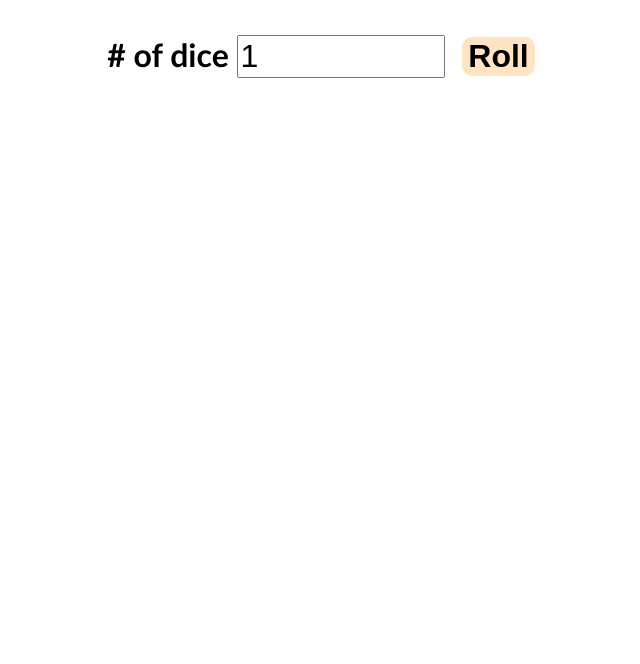
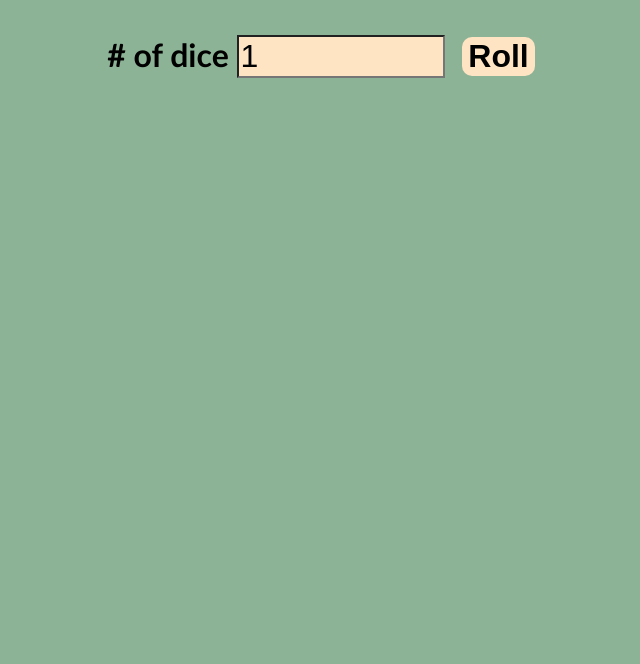
Before and after one commit to Jonathan0823/Dice-Roller-Web, a plain HTML site: page index.html in a window 1280 px wide. Shown: the part 136-800 px from the top of the page, without its empty margins (314-954 px from the left). Drawn offline with Linux system fonts and the light colour scheme.

Commit message:
updated background colors of the website

```diff
--- a/style.css
+++ b/style.css
@@ -1,3 +1,6 @@
+*{
+    background-color: #8db397;
+}
 #container{
     text-align: center;
     font-size: 2rem;
@@ -24,6 +27,7 @@ button:hover{
 #numberofdice{
     font-size: 2rem;
     width: 200px;
+    background-color: bisque;
 }
 #diceimg{
     margin-top: 20px;
```
